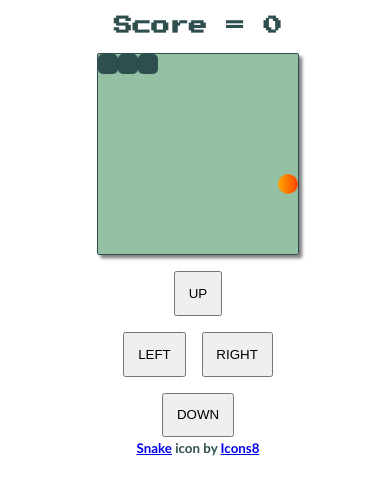
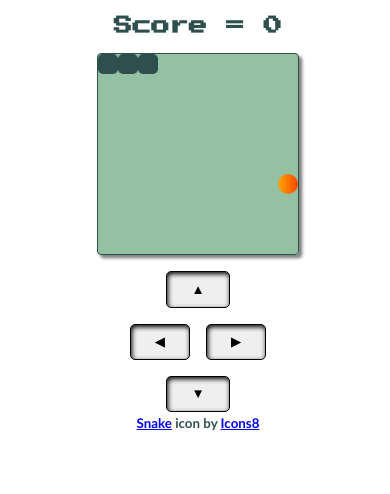
Before and after one commit to katoragashua/snake_game, a plain HTML site: page index.html in a window 390 px wide. Shown: the part 182-676 px from the top of the page. Drawn offline with Linux system fonts and the light colour scheme.

Commit message:
Styling button for mobile

```diff
--- a/app.js
+++ b/app.js
@@ -15,8 +15,8 @@ let acceleration = 0.95;
 const gameLoss = document.createElement("h1");
 const up = document.getElementById("moveup"); // Grabbing the up button for mobile devices
 const down = document.getElementById("movedown"); // Grabbing the down button for mobile devices
-const left = document.getElementById("moveleft"); // Grabbing the left button for mobile devices
-const right = document.getElementById("moveright"); // Grabbing the right button for mobile devices
+const right = document.getElementById("moveleft"); // Grabbing the left button for mobile devices
+const left = document.getElementById("moveright"); // Grabbing the right button for mobile devices
 
 // Function to create a hundred divs.
 function createGrid() {
--- a/index.html
+++ b/index.html
@@ -28,10 +28,10 @@
 
       <!-- Creating controls for mobile -->
       <div id="mobileControls">
-        <button id="moveup">UP</button><br /><br />
-        <button id="moveleft">LEFT</button>
-        <button id="moveright">RIGHT</button><br /><br />
-        <button id="movedown">DOWN</button>
+        <button id="moveup">▲</button><br /><br />
+        <button id="moveright">◀</button>
+        <button id="moveleft">▶</button><br /><br />
+        <button id="movedown">▼</button>
       </div>
       <!-- Crediting icons8 for snake logo -->
       <small
--- a/styles.css
+++ b/styles.css
@@ -112,6 +112,7 @@ small {
         height: 200px;
         margin: 0px auto;
         border: 1px solid;
+        border-radius: 4px;
     }
 
     .gridCells {
@@ -137,8 +138,11 @@ small {
     }
 
     #mobileControls> button {
-        padding: .8rem;
+        padding: .6rem 1.5rem;
         cursor: pointer;
+        border: 1px solid black;
+        box-shadow: 1px 2px 5px inset;
+        border-radius: 5px;
     }
 
 }
```
